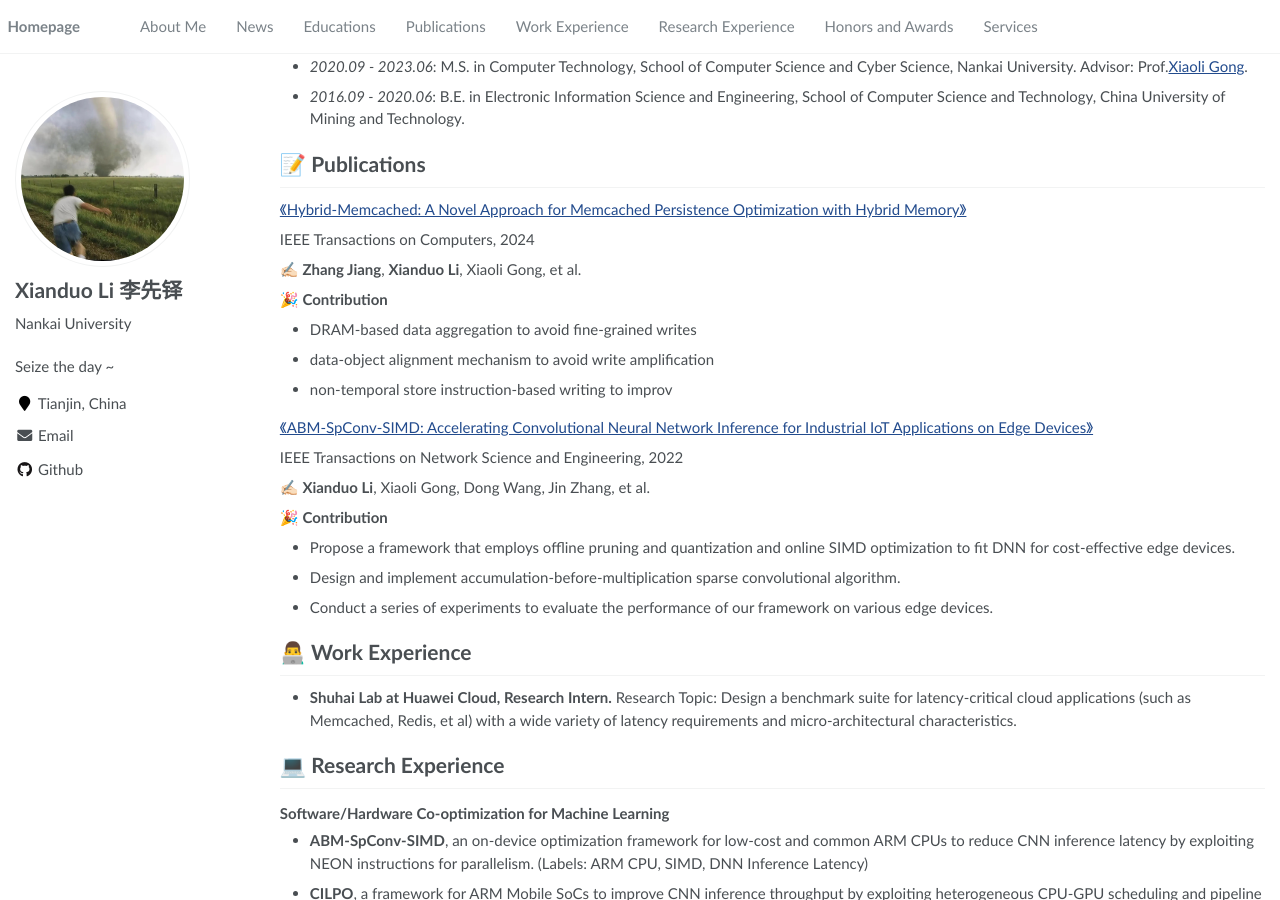
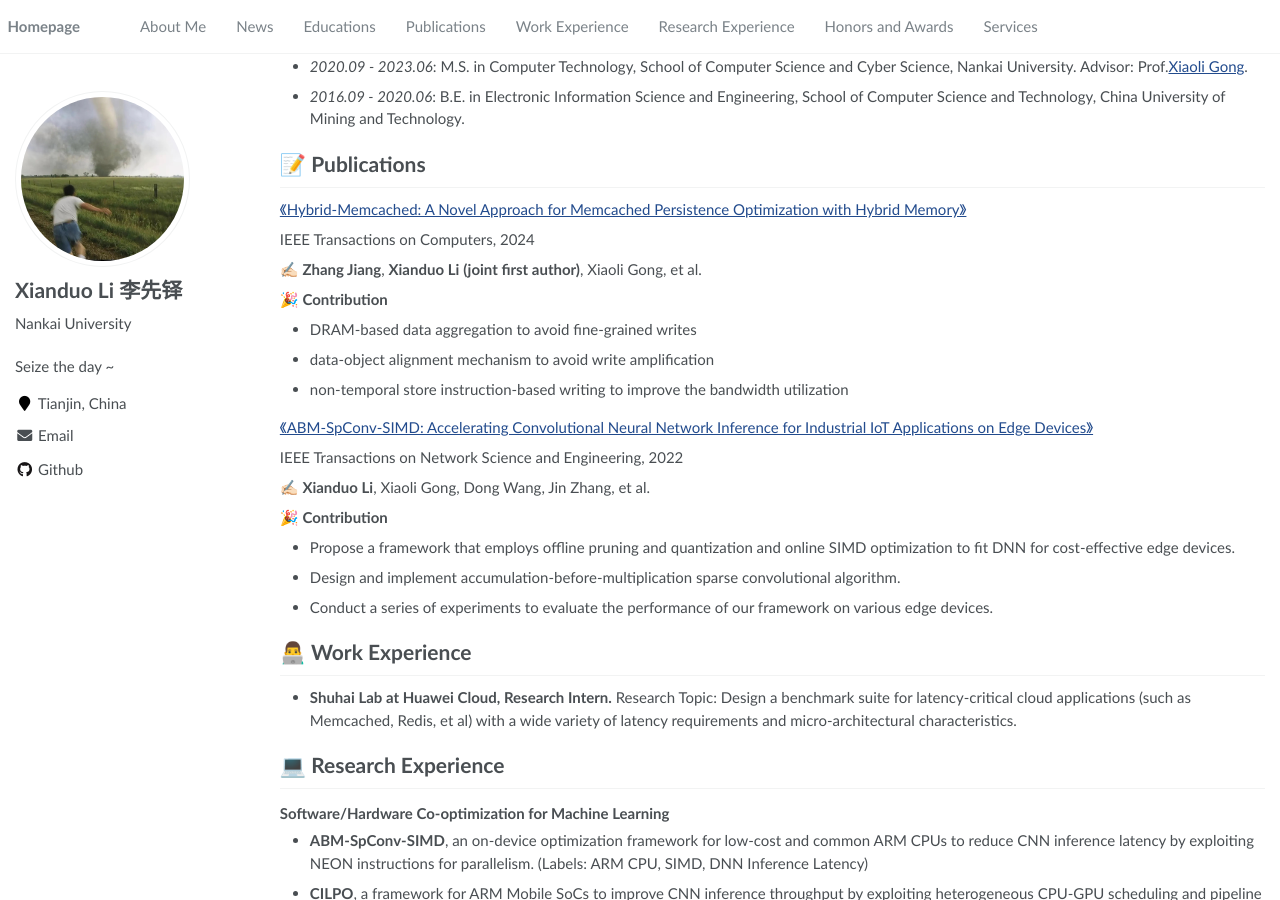
Before and after one commit to lxd-cumt/lxd-cumt.github.io, a Jekyll site: the page built from _pages/about.md, in a window 1280 px wide and 900 px high, scrolled down 345 px. Built offline with Jekyll 4.4.1, drawn with Linux system fonts in a browser that asks for light colours.

Commit message:
update about me

```diff
--- a/_pages/about.md
+++ b/_pages/about.md
@@ -47,12 +47,12 @@ My research interest includes neural machine translation and computer vision. I
 
 IEEE Transactions on Computers, 2024
 
-✍🏻 **Zhang Jiang**, **Xianduo Li**, Xiaoli Gong, et al.
+✍🏻 **Zhang Jiang**, **Xianduo Li** **(joint first author)**, Xiaoli Gong, et al.
 
 🎉 **Contribution**
 - DRAM-based data aggregation to avoid fine-grained writes
 - data-object alignment mechanism to avoid write amplification
-- non-temporal store instruction-based writing to improv
+- non-temporal store instruction-based writing to improve the bandwidth utilization
 
 
 <!-- <div class='paper-box'><div class='paper-box-image'><div><div class="badge">ABM-SpConv-SIMD</div><img src='images/paper1.jpeg' alt="sym" width="100%"></div></div>
```
